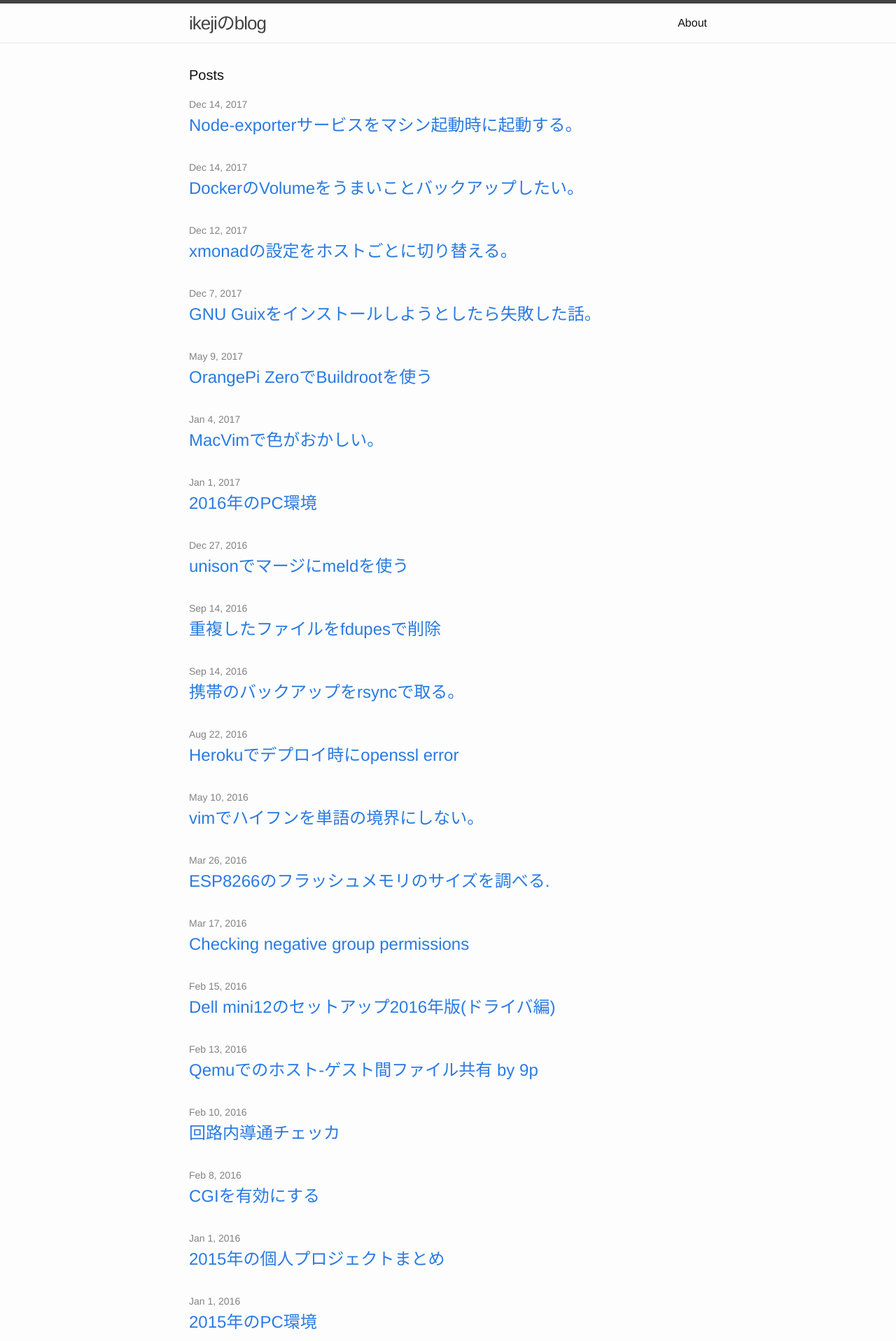
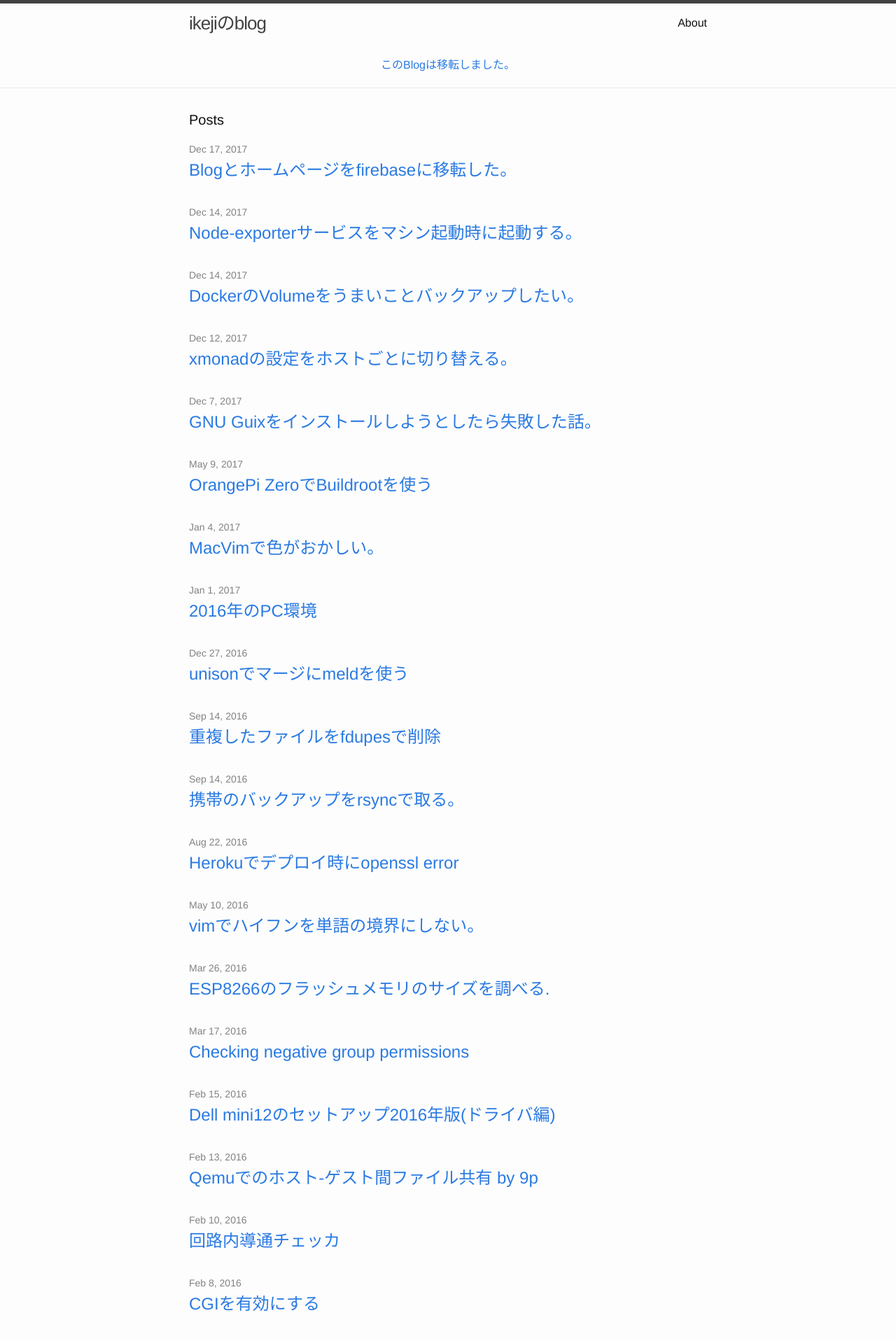
Before and after one commit to ikeji/ikeji.github.io, a Jekyll site: the page built from index.html, in a window 1280 px wide. Shown: the top 1916 px of the page at 70% size. Built offline with Jekyll 4.4.1, drawn with Linux system fonts in a browser that asks for light colours; some of the changed lines change nothing that is shown.

Commit message:
add port and notice about move

````diff
--- a/_includes/header.html
+++ b/_includes/header.html
@@ -24,4 +24,8 @@
 
   </div>
 
+  <div class="moved">
+    <a href="http://blog.ikejima.org">このBlogは移転しました。</a>
+  </div>
+
 </header>
--- /dev/null
+++ b/_posts/2017-12-16-moving-to-firebase-hosting.markdown
@@ -0,0 +1,39 @@
+---
+layout: post
+title: "Blogとホームページをfirebaseに移転した。"
+date: 2017-12-16 23:05:10 -0800
+categories: Blog Web
+---
+[最初の記事][start]にも書いたが、元々blogをVPSとWordpressで動かしていた。
+2半前にVPSが死んだ時に、github pagesに移転したが、そのまま放置したままになっていた。
+
+この度、統合して、自前ドメインの下に置く事にした。
+
+ついでに、いろいろホスティング先も変えようと思った。
+www.ikejima.orgは静的なページなのに、何故か[heroku][heroku]でホストされており、
+heroku有料化の流れで、アクセスできない時間が発生する可能性がある。
+
+いろいろ考えた結果、[firebase][firebase]のhostingにする事にした。
+
+決め手は:
+
+- 元がjekyllだから移行の手間が少ない。
+- CLIでアップロードできる。
+- レイテンシが低い。
+
+レイテンシは自宅のネットからだと、
+
+- Heroku 80ms
+- github pages 60ms
+- firebase hosting 15ms
+
+だった。
+
+アップロードはjekyllを実行した上で、
+```firebase deploy```で一発だった。
+
+しばらくはこれで運用する予定。
+
+[start]: {{site.baseurl}}{% post_url 2015-05-18-start %}
+[heroku]: https://www.heroku.com/home
+[firebase]: https://firebase.google.com/docs/hosting/?hl=ja
--- a/_sass/_layout.scss
+++ b/_sass/_layout.scss
@@ -8,6 +8,11 @@
 
     // Positioning context for the mobile navigation icon
     position: relative;
+
+    .moved {
+      padding: 20px;
+      text-align: center;
+    }
 }
 
 .site-title {
````
